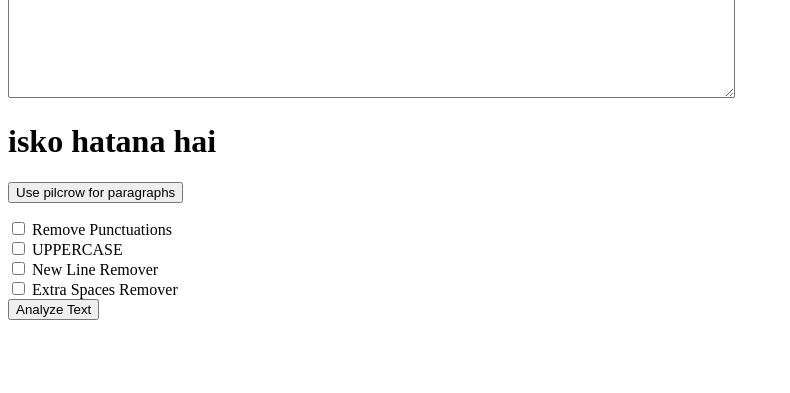
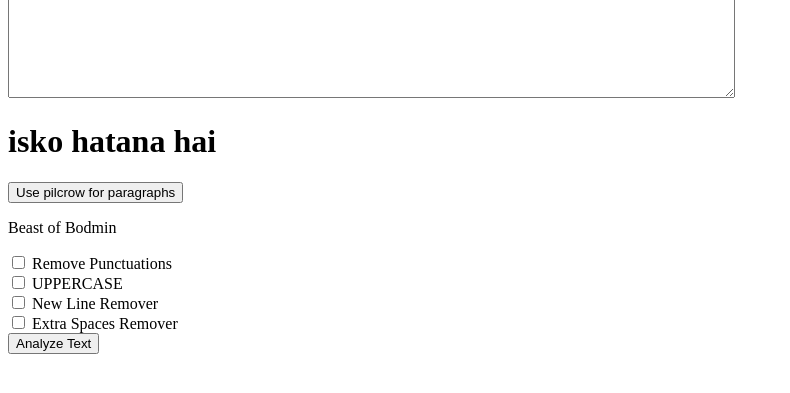
Before and after one commit to VinaySehwag14/texteditor, a Django app: page / in a window 1280 px wide. Shown: the part 128-521 px from the top of the page, without its empty margins (0-790 px from the left). Run offline with Django 3.2, Linux system fonts and the light colour scheme.

Commit message:
Update index.html
add <dl>

```diff
--- a/templates/index.html
+++ b/templates/index.html
@@ -14,6 +14,9 @@
     <h1>isko hatana hai </h1>
     <p>
         <button data-toggle-text="Oh no! Switch back!">Use pilcrow for paragraphs</button>
+        <dl>
+        <dt>Beast of Bodmin</dt>
+        </dl>
     </p>
     <input type="checkbox" name="removepunc"> Remove Punctuations<br>
     <input type="checkbox" name="fullcaps"> UPPERCASE<br>
```
